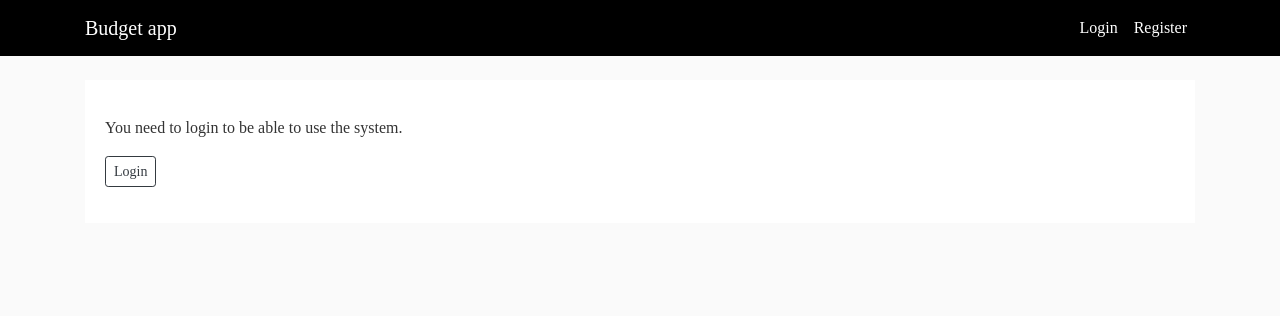
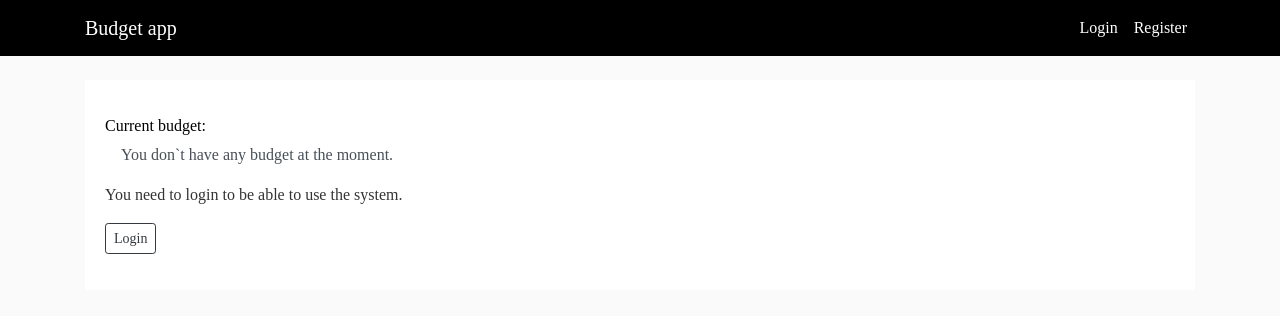
Before and after one commit to Zacpowerr/budget_app, a Flask app: page / in a window 1280 px wide. Shown: the top 316 px of the page. Run offline with Flask 2, Linux system fonts and the light colour scheme; some libraries are stand-ins or nearby versions.

Commit message:
Bugfix: displays message when there is no budgets, displays error when category threshold is bigger the the available amount for the budget. Features: adding migrations for a default category.

```diff
--- a/budget_app/__init__.py
+++ b/budget_app/__init__.py
@@ -18,5 +18,5 @@ login_manager.login_message_category = 'info'
 from budget_app import routes
 # END app routes
 
-# inicialize database
-db.create_all()
+# call migrations
+from budget_app import migrations
--- a/budget_app/routes.py
+++ b/budget_app/routes.py
@@ -127,7 +127,7 @@ def delete_category(category_id):
 @app.route('/budgets')
 @login_required
 def budgets():
-    budgets = Budget.query.filter_by(user_id=current_user.id)
+    budgets = Budget.query.filter_by(user_id=current_user.id).all()
     return render_template('budgets.html',title='Budgets',budgets=budgets)
 
 
@@ -155,7 +155,7 @@ def budget(budget_id):
 def new_budget():
     form = BudgetForm()
     form_bc = BudgetCategoryForm()
-    form_bc.category_id.choices = [(c.id, c.name) for c in Category.query.order_by('name')]
+    form_bc.category_id.choices = [(c.id, c.name) for c in Category.query.filter(Category.id != 100).order_by('id')]
     if form.validate_on_submit():
         available_amount = form.inicial_amount.data
         budget = Budget(name=form.name.data,inicial_amount=form.inicial_amount.data,user_id=current_user.id,available_amount=available_amount)
@@ -164,12 +164,27 @@ def new_budget():
         raw_string = form.category_list.data
         obj_list = raw_string.rsplit(" - ")
         obj_list.remove("")
+        new_category_amount = 0
         for obj in obj_list:
             data = json.loads(obj)
             available_amount = data['threshold']
+            # Verifying amount for the default category
+            new_category_amount = new_category_amount + float(available_amount)
+            # Verifying limit for the budget
+            if new_category_amount > budget.inicial_amount:
+                form.category_list.data = ''
+                flash(f'Error in creating budget, the threshold of categories has to be less then the available amount of the budget','danger')
+                return render_template('new_budget.html',form=form, form_bc=form_bc, title='Budget creation')
             budget_category = Budget_category(threshold=data['threshold'],category_id=data['category_id'],budget_id=budget.id,available_amount=available_amount)
             db.session.add(budget_category)
         db.session.commit()
+        # Adding new category with leftovers of the other categories
+        threshold = budget.available_amount - new_category_amount
+        if threshold > 0:
+            print(budget, file=sys.stderr)
+            default_category = Budget_category(threshold=threshold,category_id=100,budget_id=budget.id,available_amount=threshold)
+            db.session.add(default_category)
+            db.session.commit()
         flash(f'Budget created!','success')
         return redirect(url_for('budgets'))
 
@@ -254,8 +269,11 @@ def update_budget_category(budget_id,category_id):
 def delete_budget_category(budget_id,category_id):
     budget_category = Budget_category.query.get_or_404(category_id)
     budget = Budget.query.get_or_404(budget_id)
+    default_category = Budget_category.query.filter_by(category_id=100).first()
+    default_category.threshold = default_category.threshold + budget_category.threshold
     budget.available_amount =  budget.available_amount + budget_category.used_amount
     # print(budget, file=sys.stderr)
+    db.session.add(default_category)
     db.session.add(budget)
     db.session.delete(budget_category)
     db.session.commit()
--- a/budget_app/templates/budget.html
+++ b/budget_app/templates/budget.html
@@ -14,8 +14,8 @@
                 <div>
                     {{ category.name }}
                 </div>
+                <small class="text-muted"> Available amount: {{category.available_amount | round(2)}}</small>
                 <small class="text-muted mr-3"> Amount used: {{category.used_amount | round(2)}}</small>
-                <small class="text-muted"> Available amount: {{category.available_amount | round(2)}}</small>
                 <small class="text-muted"> Threshold: {{category.threshold}}</small>
             </a>
             {% endfor %}
--- a/budget_app/templates/home.html
+++ b/budget_app/templates/home.html
@@ -19,6 +19,17 @@
                 </a>
             </div>
         </div>
+        {% else %}
+        <div class="mt-3 mb-3">
+            <h6>Current budget:</h6>
+            <div class="list-group">
+                <a href="{{ url_for('new_budget') }}" class="list-group-item-action ml-3">
+                    <div>
+                        You don`t have any budget at the moment.
+                    </div>
+                </a>
+            </div>
+        </div>
         {% endif %}
         <div class="mt-3 mb-3">
             {% if current_user.is_authenticated %}
```
Also changed, not shown: budget_app/migrations.py (added, +12 -0 lines), budget_app/templates/budgets.html (+8 -0 lines).
